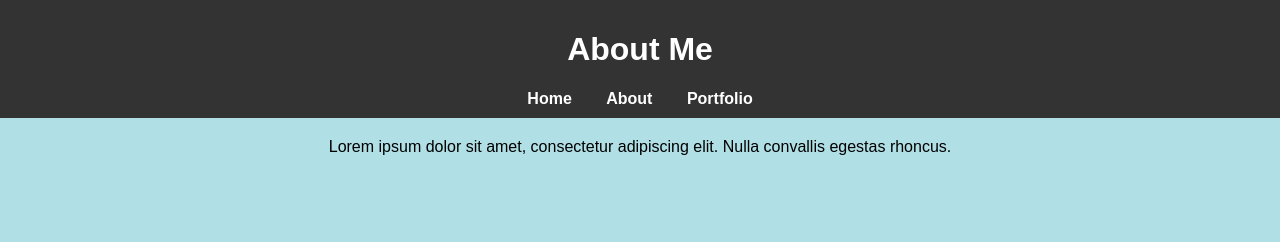
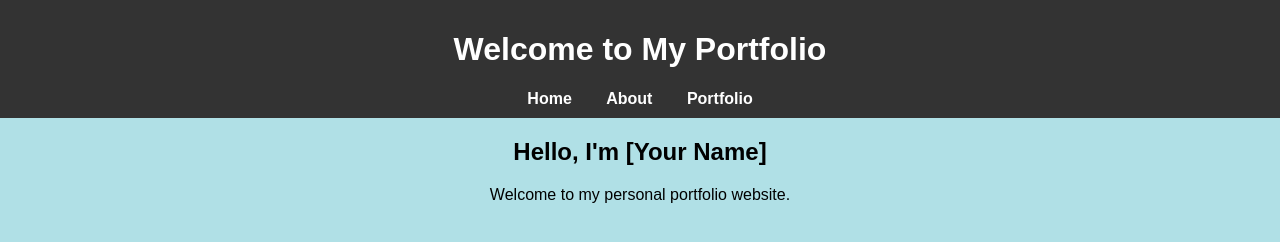
Before and after one commit to maquera12/maquera, a plain HTML site: page HOME.html in a window 1280 px wide. Drawn offline with Linux system fonts and the light colour scheme.

Commit message:
Update index.html

```diff
--- a/HOME.html
+++ b/HOME.html
@@ -3,12 +3,12 @@
 <head>
     <meta charset="UTF-8">
     <meta name="viewport" content="width=device-width, initial-scale=1.0">
-    <title>About Me</title>
+    <title>Home - My Portfolio</title>
     <link rel="stylesheet" href="style.css">
 </head>
 <body>
     <header>
-        <h1>About Me</h1>
+        <h1>Welcome to My Portfolio</h1>
         <nav>
             <a href="index.html">Home</a>
             <a href="about.html">About</a>
@@ -16,7 +16,8 @@
         </nav>
     </header>
     <main>
-        <p>Lorem ipsum dolor sit amet, consectetur adipiscing elit. Nulla convallis egestas rhoncus.</p>
+        <h2>Hello, I'm [Your Name]</h2>
+        <p>Welcome to my personal portfolio website.</p>
     </main>
 </body>
 </html>
```
